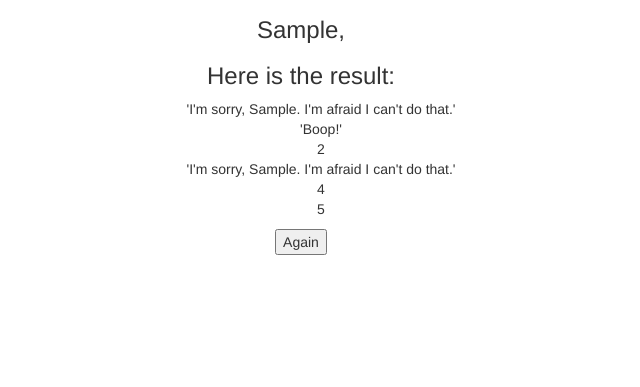
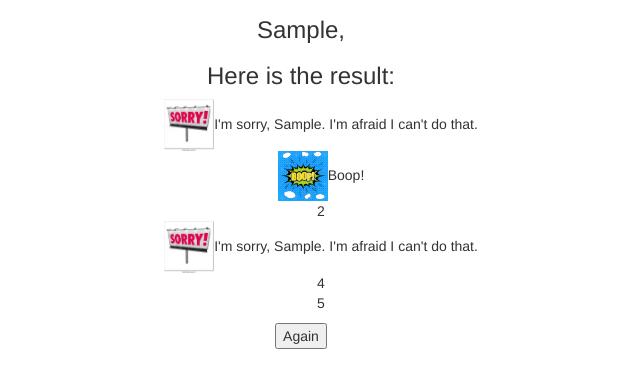
Before and after one commit to sjullieb/beep-boop, a plain HTML site: page index.html in a window 1280 px wide. Both pictures are taken after typing "Sample", "5" into the empty fields and a click on the button "Go". Shown: the part 73-460 px from the top of the page, without its empty margins (339-979 px from the left). Drawn offline with Linux system fonts and the light colour scheme.

Commit message:
add images; different images appear in the reply

```diff
--- a/css/styles.css
+++ b/css/styles.css
@@ -10,3 +10,7 @@ body{
   text-align: center;
   margin: 10px;
 }
+
+img{
+  width: 50px;
+}
--- a/js/scripts.js
+++ b/js/scripts.js
@@ -9,11 +9,11 @@ var beepBoop = function(number, name){
   }
 
   if (number % 3 === 0){
-    return("'I'm sorry" + userName + ". I'm afraid I can't do that.'");
+    return("I'm sorry" + userName + ". I'm afraid I can't do that.");
   } else if (stringNumber.includes("1")) {
-    return("'Boop!'");
+    return("Boop!");
   } else if (stringNumber.includes("0")) {
-    return("'Beep!'");
+    return("Beep!");
   } else {
     return(stringNumber);
   }
@@ -44,7 +44,18 @@ $(document).ready(function(){
 
       //$("#result").text(outputText.join(", "));
       outputText.forEach(function(reply){
-        $("ul").append("<li>" + reply + "</li>");
+        var imgTagText = "";
+        if (reply.includes("sorry")){
+          imgTagText = "<img src='img/sorry.jpg' alt='Sorry...'>";
+        }
+        else if (reply.includes("Beep")) {
+          imgTagText = "<img src='img/beep.jpg' alt='Beep!'>";
+        }
+        else if (reply.includes("Boop")) {
+          imgTagText = "<img src='img/boop.jpg' alt='Boop!'>";
+        }
+
+        $("ul").append("<li>" + imgTagText + reply + "</li>");
       });
 
       $(".input").hide();
```
Also changed, not shown: img/beep.jpg (added), img/boop.jpg (added), img/sorry.jpg (added).
